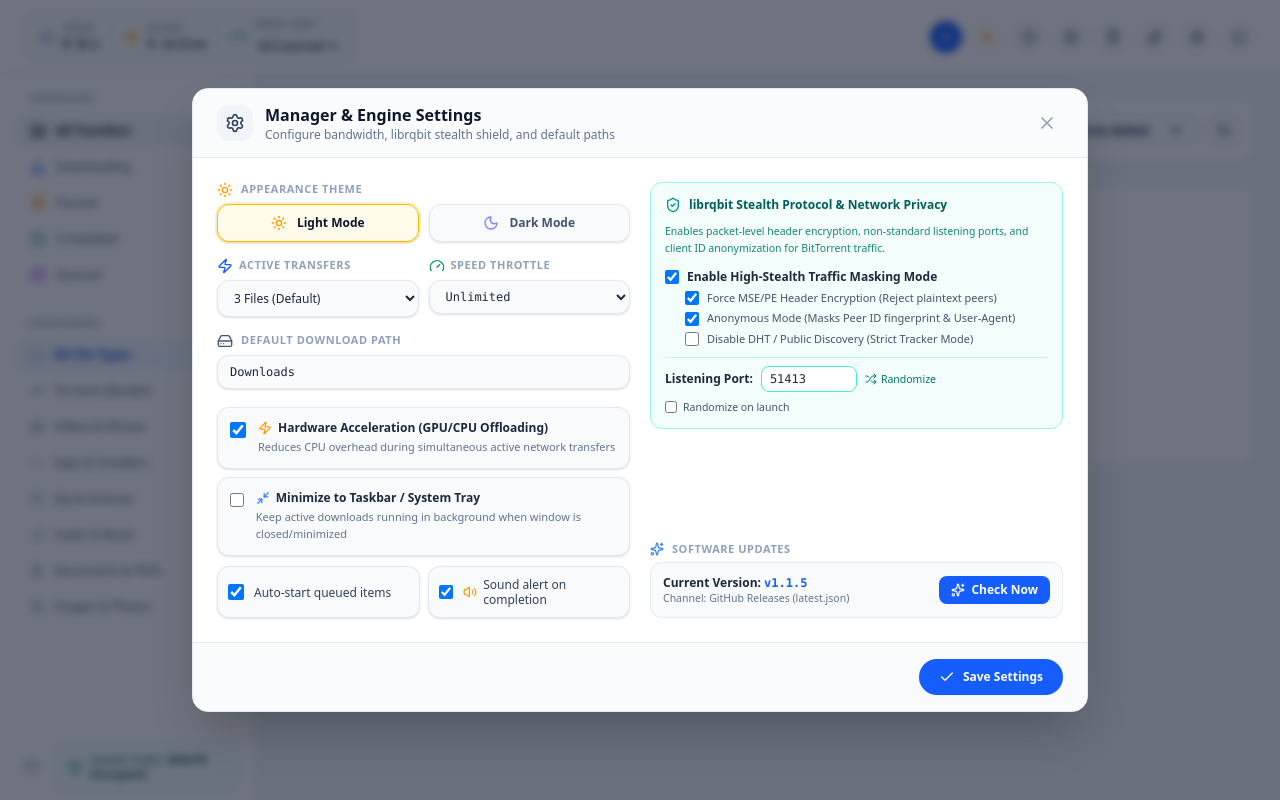
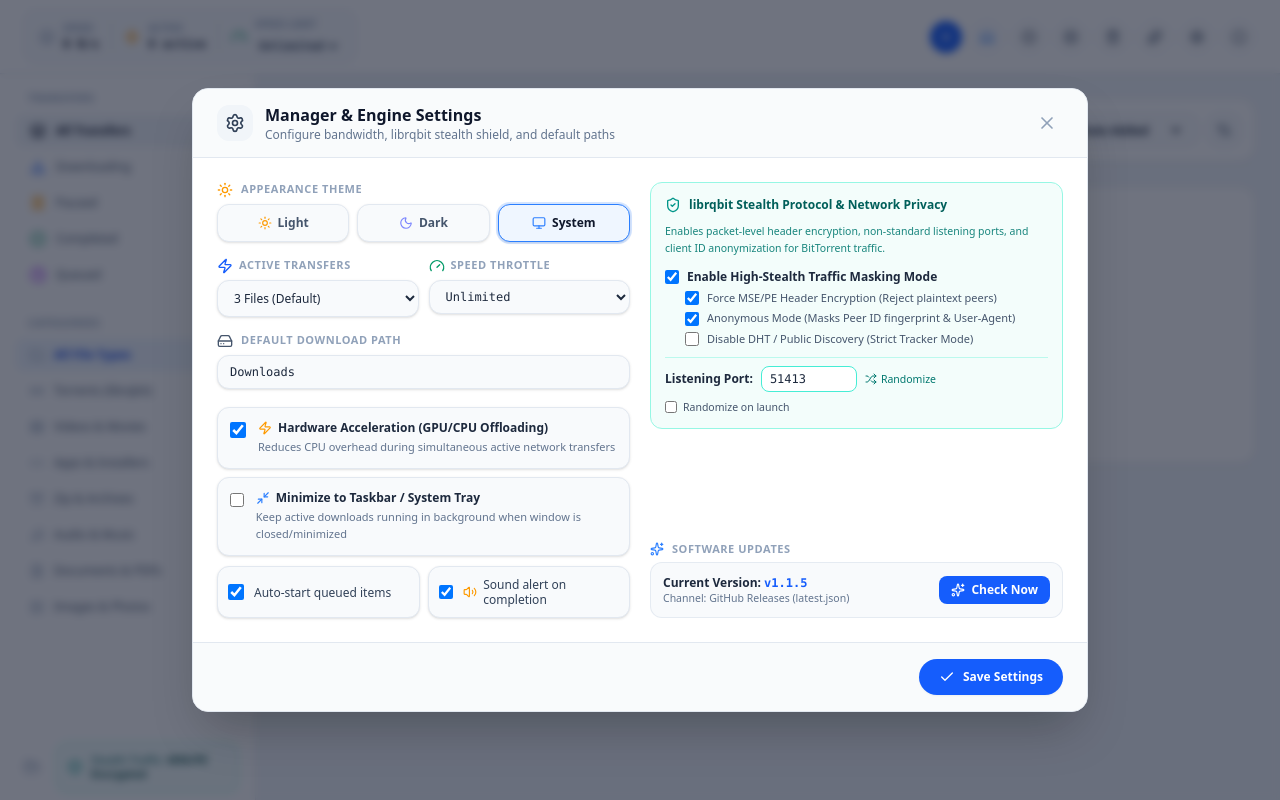
Before and after one commit to Z-Sofware-Labs/FlowDown, a React (Vite) app: page / in a window 1280 px wide. Both pictures are taken after a click on the button 1197 px from the left and 36 px from the top of the page. Built offline with nearby package versions, Linux system fonts and the light colour scheme.

Commit message:
fix: eliminate initial torrent progress jump, add connection visual feedback, and support system theme

```diff
--- a/src/App.tsx
+++ b/src/App.tsx
@@ -184,14 +184,7 @@
     }
   };
 
-  const [theme, setTheme] = useState<'light' | 'dark'>(() => {
-    if (typeof window !== 'undefined' && window.matchMedia) {
-      return window.matchMedia('(prefers-color-scheme: dark)').matches
-        ? 'dark'
-        : 'light';
-    }
-    return 'dark';
-  });
+  const [theme, setTheme] = useState<'light' | 'dark' | 'system'>('system');
 
   const [settings, setSettings] = useState<GlobalSettings>(() => ({
     maxSimultaneousDownloads: 3,
@@ -566,8 +559,26 @@
 
   useEffect(() => {
     const root = document.documentElement;
-    root.classList.toggle('dark', theme === 'dark');
-    root.style.colorScheme = theme;
+
+    const applyTheme = () => {
+      let isDark = false;
+      if (theme === 'system') {
+        isDark = window.matchMedia && window.matchMedia('(prefers-color-scheme: dark)').matches;
+      } else {
+        isDark = theme === 'dark';
+      }
+      root.classList.toggle('dark', isDark);
+      root.style.colorScheme = isDark ? 'dark' : 'light';
+    };
+
+    applyTheme();
+
+    if (theme === 'system' && window.matchMedia) {
+      const mediaQuery = window.matchMedia('(prefers-color-scheme: dark)');
+      const listener = () => applyTheme();
+      mediaQuery.addEventListener('change', listener);
+      return () => mediaQuery.removeEventListener('change', listener);
+    }
   }, [theme]);
 
   useEffect(() => {
@@ -627,7 +638,7 @@
   };
 
   const toggleTheme = () => {
-    const next = theme === 'dark' ? 'light' : 'dark';
+    const next = theme === 'light' ? 'dark' : theme === 'dark' ? 'system' : 'light';
     setTheme(next);
     setSettings((current) => ({ ...current, theme: next }));
   };
@@ -646,7 +657,15 @@
     setDownloads((previous) =>
       previous.map((download) =>
         download.id === item.id
-          ? { ...download, status: 'downloading', speed: 0 }
+          ? {
+              ...download,
+              status: 'downloading',
+              speed: 0,
+              preparing: true,
+              preparingLabel: item.isTorrent || item.fileType === 'torrent' || item.engine === 'librqbit'
+                ? 'Connecting to peer swarm...'
+                : 'Establishing connection & splitting...',
+            }
           : download
       )
     );
@@ -771,8 +790,16 @@
 
           const initializing = progress.state.toLowerCase() === 'initializing';
           const liveDownloading = !initializing && !progress.finished;
+
+          // Actual downloaded bytes reported by engine
+          const actualDownloaded = initializing
+            ? 0
+            : progress.finished
+              ? (progress.total > 0 ? progress.total : torrentTotal)
+              : Math.min(progress.downloaded, progress.total > 0 ? progress.total : torrentTotal);
+
           const delta = liveDownloading
-            ? Math.max(0, progress.downloaded - lastDownloaded)
+            ? Math.max(0, actualDownloaded - lastDownloaded)
             : 0;
           const measuredSpeed = liveDownloading
             ? Math.round(delta / elapsed)
@@ -782,7 +809,7 @@
             lastDownloaded = 0;
             lastAt = now;
           } else {
-            lastDownloaded = progress.downloaded;
+            lastDownloaded = actualDownloaded;
             lastAt = now;
           }
 
@@ -791,24 +818,10 @@
               ? progress.total
               : torrentTotal;
 
-          const displayDownloaded = initializing
-            ? 0
-            : progress.finished
-              ? total
-              : Math.min(progress.downloaded, total);
           const percent =
-            total > 0 ? Math.min(100, (displayDownloaded / total) * 100) : 0;
+            total > 0 ? Math.min(100, (actualDownloaded / total) * 100) : 0;
 
           scheduleDownloadRuntimeUpdate(item.id, (download) => {
-            const previousDownloaded = download.downloaded;
-            const downloaded = initializing
-              ? 0
-              : progress.finished
-                ? total
-                : Math.max(
-                    previousDownloaded,
-                    Math.min(progress.downloaded, total),
-                  );
             const nextChunkProgress = Math.floor(percent);
             const nextChunkStatus = progress.finished
               ? 'downloading' as const
@@ -825,23 +838,28 @@
                     status: nextChunkStatus,
                   }));
 
+            const isWaitingForPeers = initializing || (liveDownloading && actualDownloaded === 0 && measuredSpeed === 0);
+            const isPreparing = progress.finished || initializing || isWaitingForPeers;
+
             return {
               ...download,
               infoHash: progress.infoHash || torrentInfoHash,
               size: total,
-              downloaded,
-              speed: initializing || progress.finished ? 0 : measuredSpeed,
-              preparing: progress.finished || initializing,
+              downloaded: actualDownloaded,
+              speed: isPreparing || progress.finished ? 0 : measuredSpeed,
+              preparing: isPreparing,
               preparingLabel: progress.finished
                 ? 'Preparing file...'
                 : initializing
-                  ? 'Preparing torrent...'
-                  : undefined,
+                  ? 'Allocating & verifying pieces...'
+                  : isWaitingForPeers
+                    ? 'Connecting to peers & searching swarm...'
+                    : undefined,
               activeConnections: initializing || progress.finished
                 ? 0
                 : download.connections,
               speedHistory:
-                initializing || progress.finished
+                isPreparing || progress.finished
                   ? download.speedHistory
                   : [
                       ...download.speedHistory.slice(-9),
@@ -1856,7 +1874,7 @@
           settings={settings}
           onUpdateSettings={(newSettings) => {
             setSettings((previous) => ({ ...previous, ...newSettings }));
-            if (newSettings.theme === 'dark' || newSettings.theme === 'light') {
+            if (newSettings.theme) {
               setTheme(newSettings.theme);
             }
           }}
--- a/src/components/SettingsModal.tsx
+++ b/src/components/SettingsModal.tsx
@@ -1,5 +1,5 @@
 import React, { useEffect, useState } from 'react';
-import { X, Settings, HardDrive, Volume2, Gauge, Zap, Check, Radio, ShieldCheck, Lock, Sun, Moon, Minimize2, Shuffle, Link, FileType, Sparkles } from 'lucide-react';
+import { X, Settings, HardDrive, Volume2, Gauge, Zap, Check, Radio, ShieldCheck, Lock, Sun, Moon, Monitor, Minimize2, Shuffle, Link, FileType, Sparkles } from 'lucide-react';
 import { GlobalSettings } from '../types';
 import { resolveDownloadPath, registerFileAssociationsNative, isTauriEnvironment } from '../utils/tauri';
 
@@ -104,30 +104,42 @@
                   <Sun className="h-4 w-4 text-amber-500" />
                   <span>Appearance Theme</span>
                 </label>
-                <div className="grid grid-cols-2 gap-2.5">
+                <div className="grid grid-cols-3 gap-2">
                   <button
                     type="button"
                     onClick={() => onUpdateSettings({ theme: 'light' })}
-                    className={`flex items-center justify-center space-x-2.5 py-2.5 px-3.5 rounded-xl border text-xs font-semibold transition-all cursor-pointer shadow-sm ${
+                    className={`flex items-center justify-center space-x-1.5 py-2.5 px-2 rounded-xl border text-xs font-semibold transition-all cursor-pointer shadow-sm ${
                       settings.theme === 'light'
                         ? 'bg-amber-50 dark:bg-slate-800 border-amber-400 dark:border-amber-500 text-slate-900 dark:text-white ring-2 ring-amber-400/20'
                         : 'bg-slate-50 dark:bg-slate-800/50 border-slate-200 dark:border-slate-700 text-slate-600 dark:text-slate-400 hover:bg-slate-100 dark:hover:bg-slate-800'
                     }`}
                   >
-                    <Sun className="h-4 w-4 text-amber-500" />
-                    <span>Light Mode</span>
+                    <Sun className="h-3.5 w-3.5 text-amber-500 shrink-0" />
+                    <span>Light</span>
                   </button>
                   <button
                     type="button"
                     onClick={() => onUpdateSettings({ theme: 'dark' })}
-                    className={`flex items-center justify-center space-x-2.5 py-2.5 px-3.5 rounded-xl border text-xs font-semibold transition-all cursor-pointer shadow-sm ${
+                    className={`flex items-center justify-center space-x-1.5 py-2.5 px-2 rounded-xl border text-xs font-semibold transition-all cursor-pointer shadow-sm ${
                       settings.theme === 'dark'
                         ? 'bg-indigo-900/40 border-indigo-500 text-slate-900 dark:text-white ring-2 ring-indigo-500/20'
                         : 'bg-slate-50 dark:bg-slate-800/50 border-slate-200 dark:border-slate-700 text-slate-600 dark:text-slate-400 hover:bg-slate-100 dark:hover:bg-slate-800'
                     }`}
                   >
-                    <Moon className="h-4 w-4 text-indigo-400" />
-                    <span>Dark Mode</span>
+                    <Moon className="h-3.5 w-3.5 text-indigo-400 shrink-0" />
+                    <span>Dark</span>
+                  </button>
+                  <button
+                    type="button"
+                    onClick={() => onUpdateSettings({ theme: 'system' })}
+                    className={`flex items-center justify-center space-x-1.5 py-2.5 px-2 rounded-xl border text-xs font-semibold transition-all cursor-pointer shadow-sm ${
+                      settings.theme === 'system'
+                        ? 'bg-blue-50 dark:bg-blue-950/60 border-blue-500 text-slate-900 dark:text-white ring-2 ring-blue-500/20'
+                        : 'bg-slate-50 dark:bg-slate-800/50 border-slate-200 dark:border-slate-700 text-slate-600 dark:text-slate-400 hover:bg-slate-100 dark:hover:bg-slate-800'
+                    }`}
+                  >
+                    <Monitor className="h-3.5 w-3.5 text-blue-500 shrink-0" />
+                    <span>System</span>
                   </button>
                 </div>
               </div>
```
Also changed, not shown: src/components/DownloadItemRow.tsx (+13 -3 lines).
